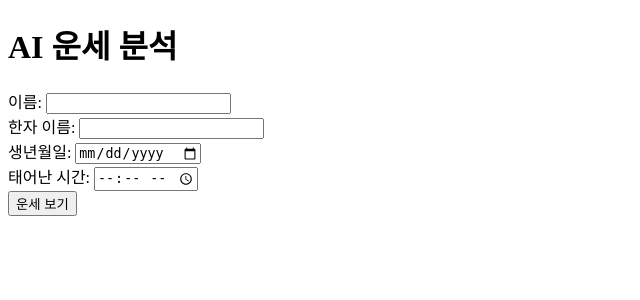
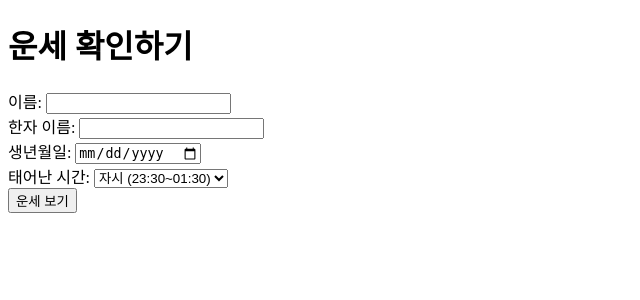
Before and after one commit to joys000/ai-fortune-hf, a Flask app: page / in a window 1280 px wide. Shown: the top 300 px of the page, without its empty margins (0-640 px from the left). Run offline with Flask 3, Linux system fonts and the light colour scheme.

Commit message:
index.html

```diff
--- a/templates/index.html
+++ b/templates/index.html
@@ -1,17 +1,31 @@
-
 <!DOCTYPE html>
 <html lang="ko">
 <head>
     <meta charset="UTF-8">
-    <title>AI 운세</title>
+    <title>오늘의 운세</title>
 </head>
 <body>
-    <h1>AI 운세 분석</h1>
-    <form method="POST">
+    <h1>운세 확인하기</h1>
+    <form method="post">
         <label>이름: <input type="text" name="name" required></label><br>
-        <label>한자 이름: <input type="text" name="hanja_name"></label><br>
+        <label>한자 이름: <input type="text" name="hanja_name" required></label><br>
         <label>생년월일: <input type="date" name="birth_date" required></label><br>
-        <label>태어난 시간: <input type="time" name="birth_time" required></label><br>
+        <label>태어난 시간:
+            <select name="birth_time" required>
+                <option value="23:30~01:30">자시 (23:30~01:30)</option>
+                <option value="01:30~03:30">축시 (01:30~03:30)</option>
+                <option value="03:30~05:30">인시 (03:30~05:30)</option>
+                <option value="05:30~07:30">묘시 (05:30~07:30)</option>
+                <option value="07:30~09:30">진시 (07:30~09:30)</option>
+                <option value="09:30~11:30">사시 (09:30~11:30)</option>
+                <option value="11:30~13:30">오시 (11:30~13:30)</option>
+                <option value="13:30~15:30">미시 (13:30~15:30)</option>
+                <option value="15:30~17:30">신시 (15:30~17:30)</option>
+                <option value="17:30~19:30">유시 (17:30~19:30)</option>
+                <option value="19:30~21:30">술시 (19:30~21:30)</option>
+                <option value="21:30~23:30">해시 (21:30~23:30)</option>
+            </select>
+        </label><br>
         <button type="submit">운세 보기</button>
     </form>
 </body>
```
